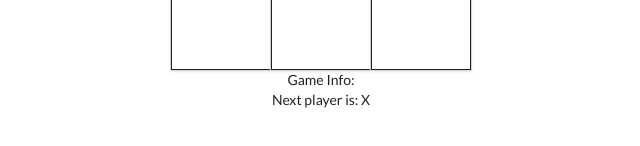
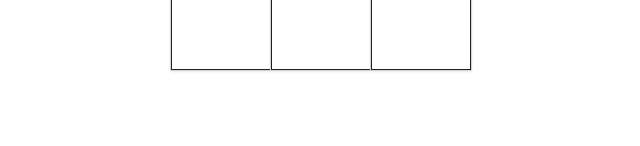
Before and after one commit to Blade365z/Minimax, a React (Create React App) app: page / in a window 1280 px wide. Shown: the part 294-440 px from the top of the page, without its empty margins (319-959 px from the left). Built offline with nearby package versions, Linux system fonts and the light colour scheme.

Commit message:
Restart btn bug fixed

```diff
--- a/src/components/Board.js
+++ b/src/components/Board.js
@@ -8,14 +8,14 @@ import GameInfo from './GameInfo';
 class Board extends Component {
     state = {
         moves: ['', '', '', '', '', '', '', '', ''],
-        nextPlayer: 'X',
+        nextPlayer: null,
         winner: null,
     };
     players = ['X', 'O'];
     restart = () => {
         this.setState({
             moves: ['', '', '', '', '', '', '', '', ''],
-            nextPlayer: 'X',
+            nextPlayer: null,
             winner: null
         })
     }
@@ -54,8 +54,8 @@ class Board extends Component {
                     {movesArr}
 
                 </div>
-                { (findEmptySpacesInArray(this.state.moves).length === 0 || this.state.winner !== null )&& <div style={{ justifyContent: 'center', color: 'black' }}><p>Game over <span className="restartBtn" style={{ color: 'red' }} onClick={this.restart}>Click here to Restart</span></p></div>}
-                {findEmptySpacesInArray(this.state.moves).length > 0 &&  <GameInfo playerRN={this.state.nextPlayer}  winner={this.state.winner} />}
+                { (findEmptySpacesInArray(this.state.moves).length === 0 || this.state.winner !== null) && <div style={{ justifyContent: 'center', color: 'black' }}><p>Game over <span className="restartBtn" style={{ color: 'red' }} onClick={this.restart}>Click here to Restart</span></p></div>}
+                {findEmptySpacesInArray(this.state.moves).length > 0 &&  this.state.nextPlayer!==null && <GameInfo playerRN={this.state.nextPlayer} winner={this.state.winner} />}
             </div>
         )
     }
```
